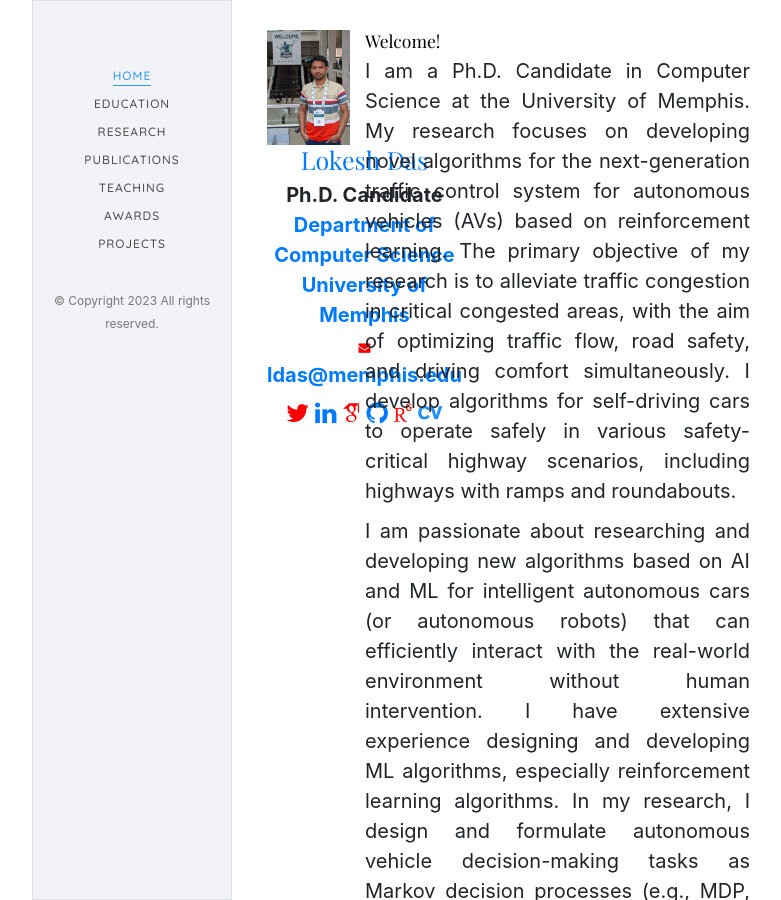
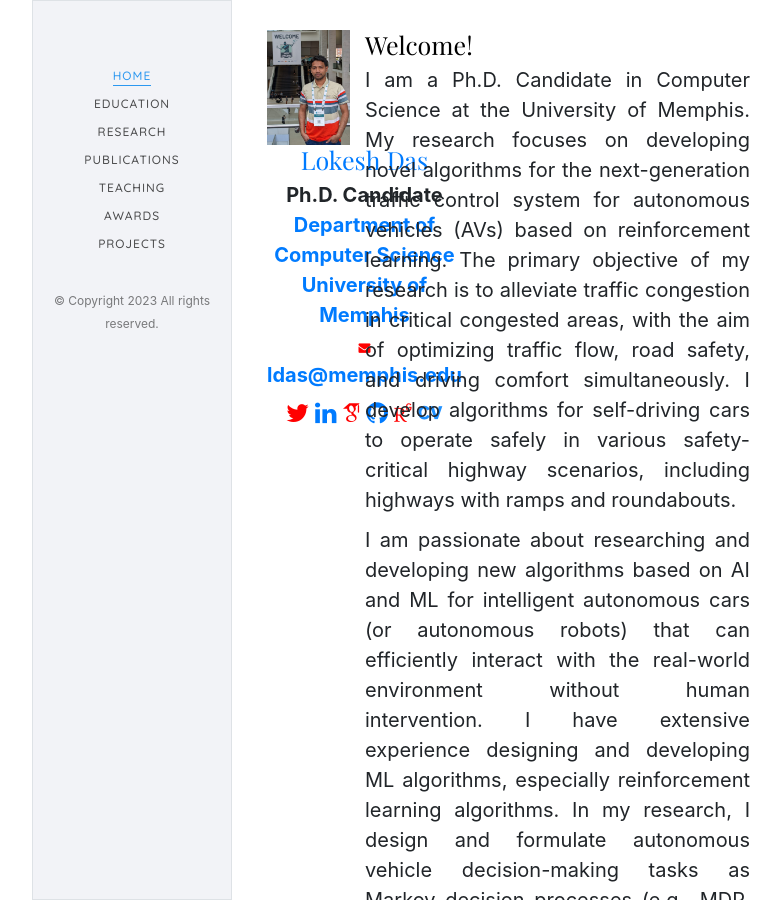
Before and after one commit to lokesh-c-das/lokesh-c-das.github.io, a Jekyll site: the page built from index.md, in a window 1280 px wide and 900 px high. Shown: the whole window, without its empty margins (224-1005 px from the left). Built offline with Jekyll 4.4.1, drawn with Linux system fonts in a browser that asks for light colours; some web fonts are replaced.

Commit message:
heading changed

```diff
--- a/_layouts/default.html
+++ b/_layouts/default.html
@@ -123,13 +123,13 @@
               </div>
             </div>
             <div class="col-md-10">
-              <h3>Welcome!</h3>
+              <h1>Welcome!</h1>
 
                 <p class="text-justify fs-3"> I am a Ph.D. Candidate in Computer Science at the University of Memphis. My research focuses on developing novel algorithms for the next-generation traffic control system for autonomous vehicles (AVs) based on reinforcement learning. The primary objective of my research is to alleviate traffic congestion in critical congested areas, with the aim of optimizing traffic flow, road safety, and driving comfort simultaneously. I develop algorithms for self-driving cars to operate safely in various safety-critical highway scenarios, including highways with ramps and roundabouts.</p>
 
                 <p class="text-justify fs-3"> I am passionate about researching and developing new algorithms based on AI and ML for intelligent autonomous cars (or autonomous robots) that can efficiently interact with the real-world environment without human intervention. I have extensive experience designing and developing ML algorithms, especially reinforcement learning algorithms. In my research, I design and formulate autonomous vehicle decision-making tasks as Markov decision processes (e.g., MDP, POMDP) and solve the problems using deep Q-Network (DQN), deep deterministic policy gradient (DDPG), proximal policy optimization (PPO), and actor/critic methods.</p>
                 <div class="row">
-                  <div class="col-md-12"><h3>Technical Skills</h3></div>
+                  <div class="col-md-12"><h2>Technical Skills</h2></div>
                   <div class="col-md-12">
                     <ul>
                       <li>Language & Tools: Python, C/C++, Javascript, PyTorch, TensorFlow, NumPy, Scikit-learn, Pandas, matplotlib, MATLAB, Version Control (Git), LaTeX, Linux, </li>
@@ -139,7 +139,7 @@
                   </div>
                 </div>
                 <div class="row">
-                  <div class="col-md-12"><h3>Research Interests</h3></div>
+                  <div class="col-md-12"><h2>Research Interests</h2></div>
                   <div class="col-md-12">
                     <p class="text-justify fs-3">Intelligent Transportation Systems <span class="vr"></span> Conntected and Autonomous Vehicles<span class="vr"></span> Self-Driving Cars<span class="vr"></span> Machine Learning<span class="vr"></span>Reinforcement Learning<span class="vr"></span> Computer Vision <span class="vr"></span>Speech Emotion Recognition</p>
                   </div>
@@ -167,7 +167,7 @@
               <div class="col-md-6"><hr></div>
           </div>
           <div class="row">
-            <div class="col-md-5"><h3>News</h3></div> <div class="col-md-7"></div>
+            <div class="col-md-5"><h1>News</h1></div> <div class="col-md-7"></div>
           </div>
           <div class="row">
             <div class="col-md-12">[08/2023] - I presented my paper (as oral and poster presentations) at IROS'23 </div>
@@ -188,7 +188,7 @@
       <section class="colorlib-about" data-section="about">
         <div class="colorlib-narrow-content">
           <div class="row">
-            <div class="col-md-5"><h3>Education</h3></div> <div class="col-md-7"></div>
+            <div class="col-md-5"><h1>Education</h1></div> <div class="col-md-7"></div>
           </div>
 
           <div class="row">
@@ -211,7 +211,7 @@
       <section class="colorlib-research" data-section="research">
         <div class="colorlib-narrow-content">
           <div class="row">
-            <div class="col-md-5"><h3>Research</h3></div> <div class="col-md-7"></div>
+            <div class="col-md-5"><h1>Research</h1></div> <div class="col-md-7"></div>
           </div>
           <div class="row">
               <div class="col-md-6"><hr></div>
@@ -264,7 +264,7 @@
       <section class="colorlib-services" data-section="services">
         <div class="colorlib-narrow-content">
           <div class="row">
-            <div class="col-md-5"><h3>Publications</h3></div> <div class="col-md-7"></div>
+            <div class="col-md-5"><h1>Publications</h1></div> <div class="col-md-7"></div>
           </div>
 
           <div class="row">
@@ -295,7 +295,7 @@
       <section class="colorlib-skills" data-section="skills">
         <div class="colorlib-narrow-content">
           <div class="row">
-            <div class="col-md-5"><h3>Teaching</h3></div> <div class="col-md-7"></div>
+            <div class="col-md-5"><h1>Teaching</h1></div> <div class="col-md-7"></div>
           </div>
 
           <div class="row">
@@ -329,7 +329,7 @@
       <section class="colorlib-education" data-section="education">
         <div class="colorlib-narrow-content">
           <div class="row">
-            <div class="col-md-5"><h3>Honors & Awards</h3></div> <div class="col-md-7"></div>
+            <div class="col-md-5"><h1>Honors & Awards</h1></div> <div class="col-md-7"></div>
           </div>
 
           <div class="row">
@@ -367,7 +367,7 @@
       <section class="colorlib-work" data-section="work">
         <div class="colorlib-narrow-content">
           <div class="row">
-            <div class="col-md-5"><h3>Projects</h3></div> <div class="col-md-7"></div>
+            <div class="col-md-5"><h1>Projects</h1></div> <div class="col-md-7"></div>
           </div>
           <div class="row">
             <div class="col-md-6"><hr></div>
```
